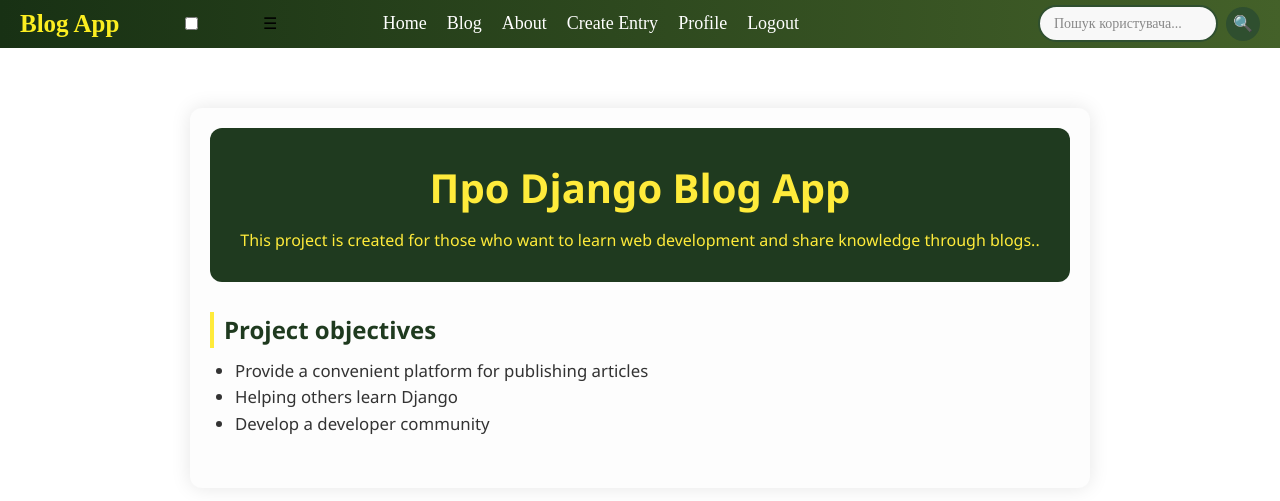
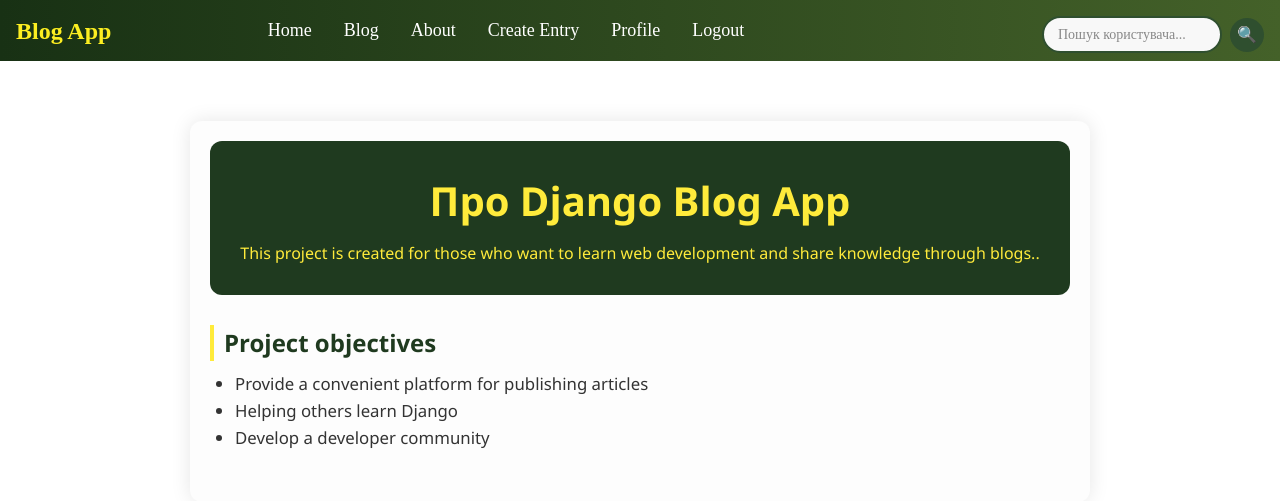
Before and after one commit to yehor228-web/-blog-api, a Django app: page /about/ in a window 1280 px wide. Shown: the top 501 px of the page. Run offline with Django 5.2, Linux system fonts and the light colour scheme; the visitor is signed in with stand-in values (Sample User, id 1).

Commit message:
saveting

```diff
--- a/static/css/style.css
+++ b/static/css/style.css
@@ -96,6 +96,99 @@
     color: var(--secondary-text-color);
     font-size: 20px;
     margin-bottom: 10px;
+}
+/* Базова стилізація */
+.nav {
+    display: flex;
+    align-items: center;
+    justify-content: space-between;
+    padding: 0.5rem 1rem;
+    background-color: #333;
+    color: white;
+    flex-wrap: wrap;
+}
+
+.nav-title {
+    margin: 0;
+    font-size: 1.5rem;
+}
+
+.nav-links {
+    display: flex;
+    gap: 1rem;
+    list-style: none;
+    padding: 0;
+    margin: 0;
+    flex-wrap: wrap;
+}
+
+.nav-links li a {
+    color: white;
+    text-decoration: none;
+    padding: 0.3rem 0.5rem;
+}
+
+.nav-links li a:hover {
+    background-color: #555;
+    border-radius: 4px;
+}
+
+/* Пошук */
+.nav-search {
+    display: flex;
+    gap: 0.2rem;
+    margin-top: 0.5rem;
+}
+
+.nav-search input {
+    padding: 0.3rem 0.5rem;
+    border-radius: 4px;
+    border: none;
+}
+
+.nav-search button {
+    padding: 0.3rem 0.5rem;
+    border-radius: 4px;
+    border: none;
+    cursor: pointer;
+}
+
+/* Меню-гамбургер для мобільних */
+.nav-toggle {
+    display: none;
+}
+
+.nav-toggle-label {
+    display: none;
+    font-size: 1.5rem;
+    cursor: pointer;
+}
+
+/* Адаптивність */
+@media (max-width: 768px) {
+    .nav-links {
+        display: none;
+        flex-direction: column;
+        width: 100%;
+        margin-top: 0.5rem;
+    }
+
+    .nav-links li {
+        text-align: center;
+    }
+
+    .nav-search {
+        width: 100%;
+        justify-content: center;
+    }
+
+    .nav-toggle-label {
+        display: block;
+    }
+
+    .nav-toggle:checked + .nav-toggle-label + .nav-links {
+        display: flex;
+    }
 }
 /* ====== MOBILE FIX ====== */
 @media (max-width: 768px) {
```
